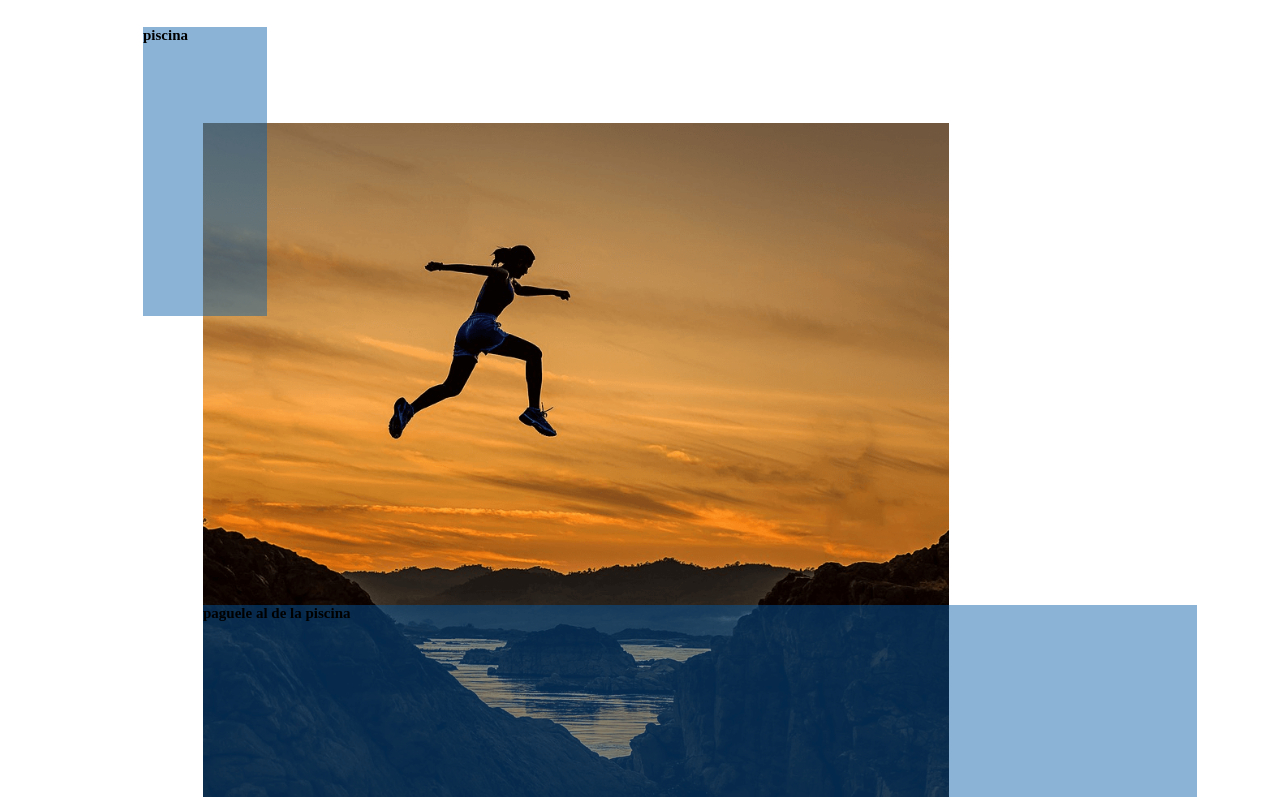
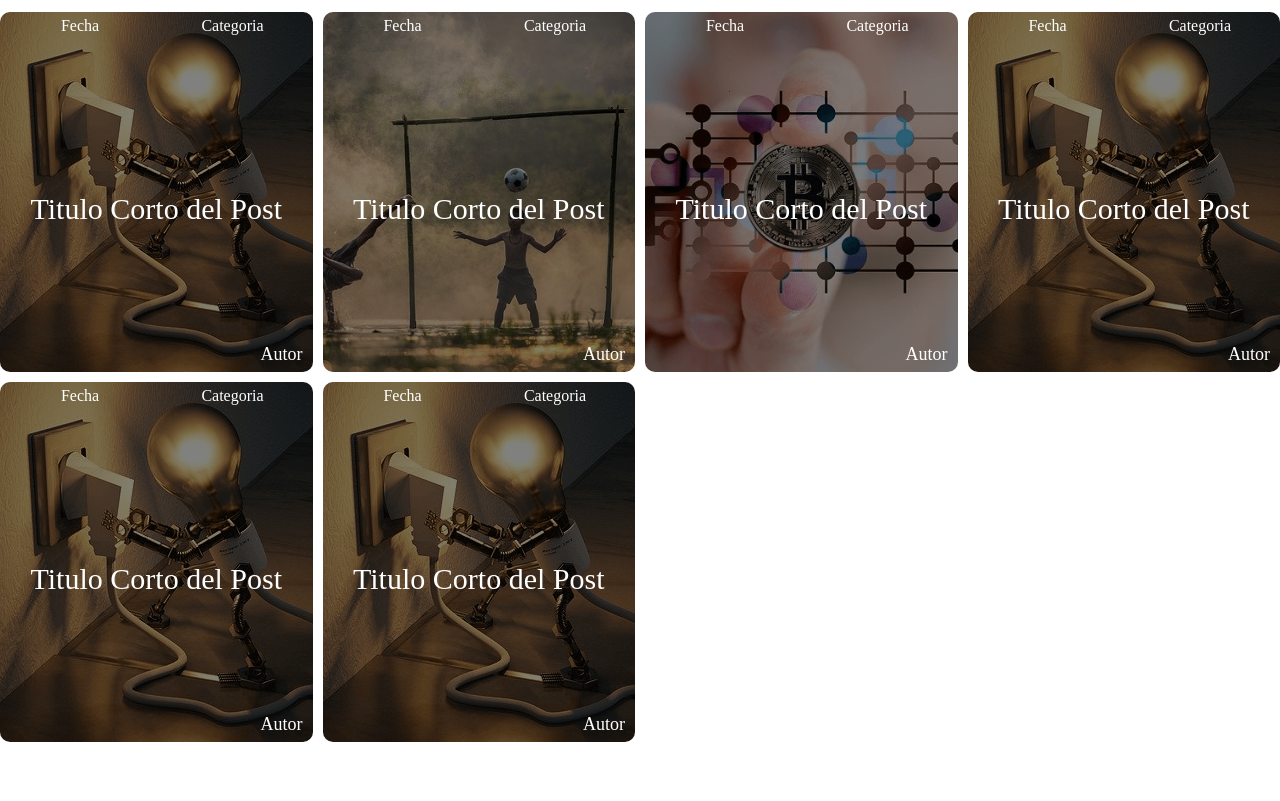
Before and after one commit to DaironMoreno/Blog, a plain HTML site: page index.html in a window 1280 px wide. Shown: the part 1428-2229 px from the top of the page. After the commit the page ends 2170 px from the top, so only its background shows below. Drawn offline with Linux system fonts and the light colour scheme.

Commit message:
actualizando diseño mejorado el gridcss al listado de Post

```diff
--- a/assets/css/style.css
+++ b/assets/css/style.css
@@ -107,61 +107,15 @@ html
 	background-position: center;
 	grid-area:  card1;
 }
-.section2
-{
-	display: grid;
-  	grid-template: repeat(8 , 1fr) / repeat(8 , 1fr);
-	width: 80%;
-	height: 100vh;
-	margin: 0 auto;
-	padding: 15px;
 
-
-}
-.section2_img
-{
-	background-image: url('../img/header1024.png');
-	background-repeat: no-repeat;
-	background-size: cover;
-	background-position: center;
-	grid-column: 1 / 7;
-	grid-row: 2 / 9;
-	margin-left: 60px;
-	width: 100%;
-	min-width: 200px;
-
-}
-.section2_title
-{
-	display: grid;
-	grid-template-columns: repeat(1,minmax(100px, 1fr));
-	grid-column: 1 / 2;
-	grid-row: 1 / 4;
-	background-color: rgba(3, 90, 166, 46%);
-}
-.section2_title2
-{
-	background-color: rgba(3, 90, 166, 46%);
-	grid-column: 1 / 9;
-	grid-row: 7 / 9;
-	margin-left: 60px;
-	width: 100%;
-	min-width: 200px;
-}
-.section2_title2 span
-{
-	width: 1000px;
-	border:  1px solid red;
-}
 .section3
 {
-	width: 80%;
-	height: 100vh;
-	margin: 0 auto;
+	width: 100%;
+	max-height: 100%;
 	display: grid;
-	grid-template: repeat(2, 1fr) / repeat(3 , 1fr);
-	column-gap: 10px;
-	row-gap: 10px;
+	grid-template: repeat(2,1fr) / repeat(auto-fit,minmax(280px,1fr));
+	grid-gap:1rem;
+
 }
 .section3_contenido
 {
@@ -179,8 +133,9 @@ html
 	display: block;
 	width: 100%;
 	height: 360px;
-	background-size: cover;
 	border-radius: 10px;
+	filter: brightness(50%);
+	object-fit: cover;
 }
 .section3_contenido img:hover
 {
--- a/index.html
+++ b/index.html
@@ -48,17 +48,84 @@
 	 		</div>
 
 	 	</section>
-			<section class="section2">
-	 		<div class="section2_img"></div>
-	 		<div class="section2_title">
-	 			<h2>piscina</h2>
-	 		</div>
-	 		<div class="section2_title2">
-	 			<h2>paguele al de la piscina</h2>
-	 		</div>
-	 	</section>
+
 	 	<section class="section3">
 	 		<div class="section3_contenido">
+				<img src="assets/img/actualidad320.png" alt="" >
+	 			 <header class="section3_header">
+	 				<ul>
+	 					<li><a href="">Fecha</a></li>
+	 					<li><a href="">Categoria</a></li>
+	 				</ul>
+	 			</header>
+	 			<article class="section3_article">
+	 				<a href="">Titulo Corto del Post</a>
+	 			</article>
+	 			<footer class="section3_autor">
+	 				<a href="" >Autor</a>
+	 			</footer>
+			 </div>
+			 <div class="section3_contenido">
+				<img src="assets/img/children-1822688_640.jpg" alt="" >
+	 			 <header class="section3_header">
+	 				<ul>
+	 					<li><a href="">Fecha</a></li>
+	 					<li><a href="">Categoria</a></li>
+	 				</ul>
+	 			</header>
+	 			<article class="section3_article">
+	 				<a href="">Titulo Corto del Post</a>
+	 			</article>
+	 			<footer class="section3_autor">
+	 				<a href="" >Autor</a>
+	 			</footer>
+			 </div>
+			 <div class="section3_contenido">
+				<img src="assets/img/bitcoin320.png" alt="" >
+	 			 <header class="section3_header">
+	 				<ul>
+	 					<li><a href="">Fecha</a></li>
+	 					<li><a href="">Categoria</a></li>
+	 				</ul>
+	 			</header>
+	 			<article class="section3_article">
+	 				<a href="">Titulo Corto del Post</a>
+	 			</article>
+	 			<footer class="section3_autor">
+	 				<a href="" >Autor</a>
+	 			</footer>
+			 </div>
+			 <div class="section3_contenido">
+				<img src="assets/img/actualidad320.png" alt="" >
+	 			 <header class="section3_header">
+	 				<ul>
+	 					<li><a href="">Fecha</a></li>
+	 					<li><a href="">Categoria</a></li>
+	 				</ul>
+	 			</header>
+	 			<article class="section3_article">
+	 				<a href="">Titulo Corto del Post</a>
+	 			</article>
+	 			<footer class="section3_autor">
+	 				<a href="" >Autor</a>
+	 			</footer>
+			 </div>
+			 <div class="section3_contenido">
+				<img src="assets/img/actualidad320.png" alt="" >
+	 			 <header class="section3_header">
+	 				<ul>
+	 					<li><a href="">Fecha</a></li>
+	 					<li><a href="">Categoria</a></li>
+	 				</ul>
+	 			</header>
+	 			<article class="section3_article">
+	 				<a href="">Titulo Corto del Post</a>
+	 			</article>
+	 			<footer class="section3_autor">
+	 				<a href="" >Autor</a>
+	 			</footer>
+			 </div>
+			 <div class="section3_contenido">
 				<img src="assets/img/actualidad320.png" alt="" >
 	 			 <header class="section3_header">
 	 				<ul>
@@ -76,7 +143,6 @@
 
 
 
-
 	 	</section>
 	 </main>
 	 <footer class="footer">
```
